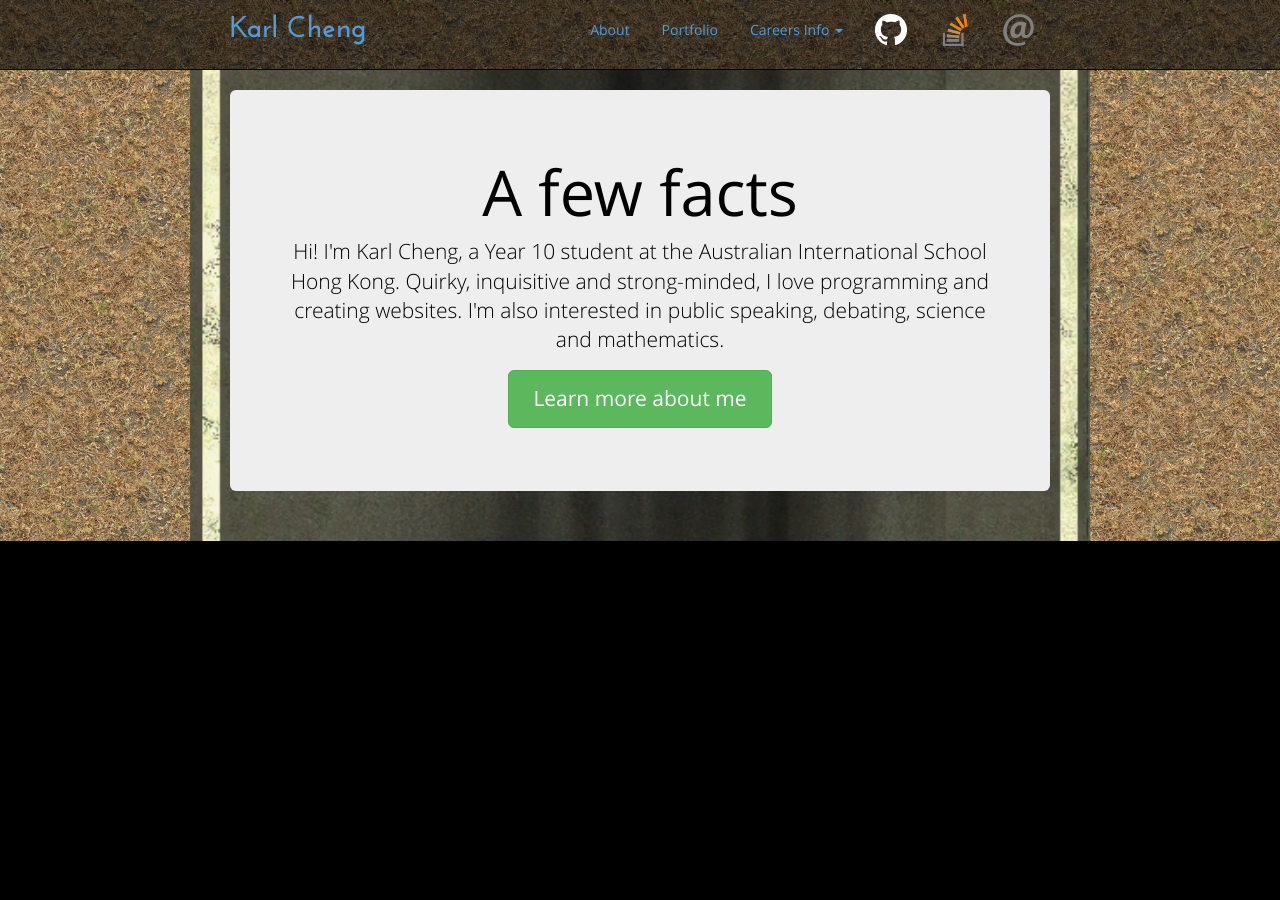
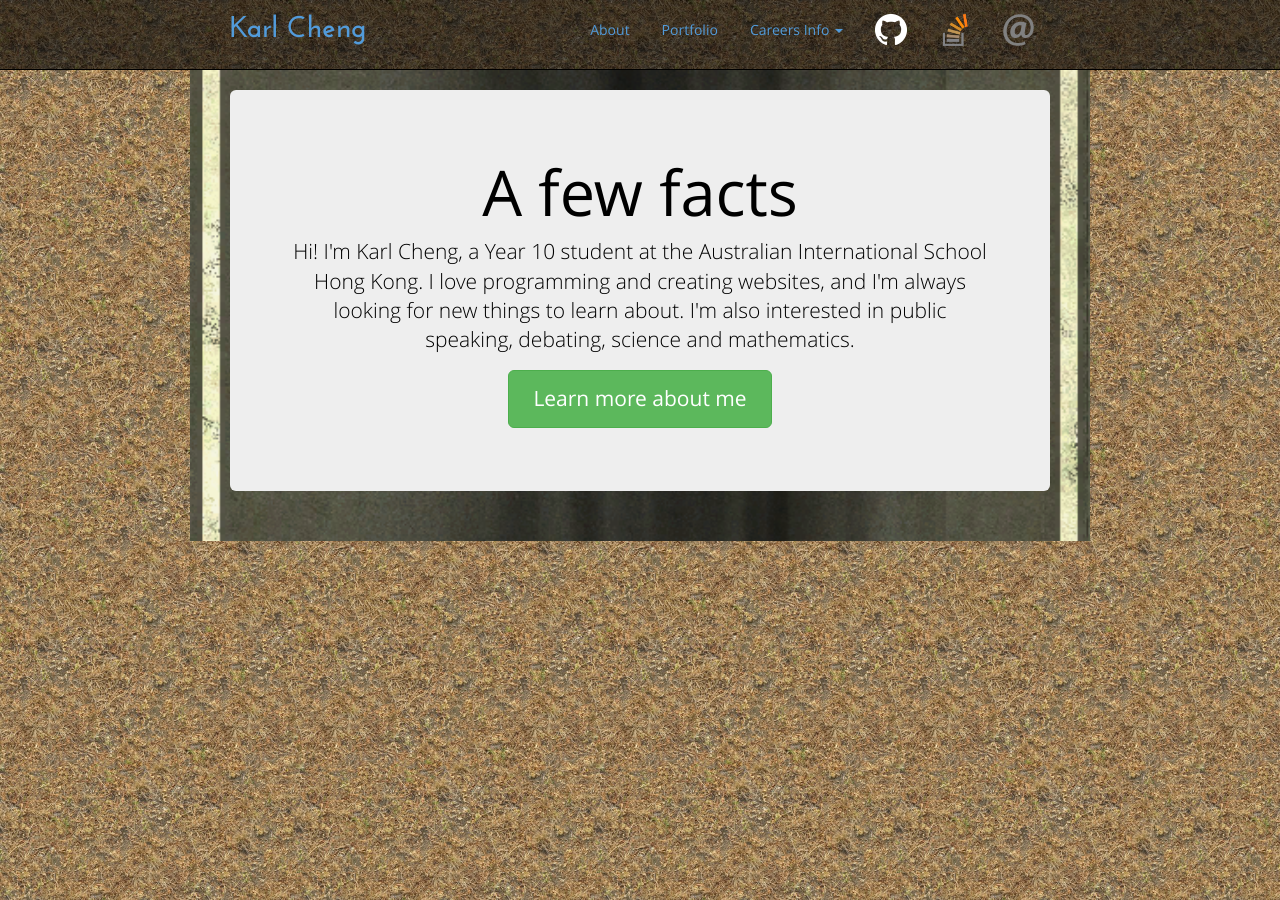
Before and after one commit to Qantas94Heavy/qantas94heavy.github.io, a Jekyll site: the page built from index.md, in a window 1280 px wide. Built offline with Jekyll 4.4.1, drawn with Linux system fonts in a browser that asks for light colours.

Commit message:
Finishing touches

```diff
--- a/css/default.css
+++ b/css/default.css
@@ -5,7 +5,6 @@
 body, html {
   padding-top: 0;
   padding-bottom: 0;
-  background-color: #000;
   font-family: 'Open Sans';
   color: #F3F3F3;
   min-height: 100%;
--- a/index.md
+++ b/index.md
@@ -1,12 +1,15 @@
 ---
 layout: default
+redirect_from: /eportfolio/index.html
+redirect_from: /eportfolio/
+redirect_from: /eportfolio
 ---
 
 <div class="jumbotron">
   <h1>A few facts</h1>
   <p class="lead">
     Hi! I'm Karl Cheng, a Year 10 student at the Australian International School Hong Kong.
-    Quirky, inquisitive and strong-minded, I love programming and creating websites.
+    I love programming and creating websites, and I'm always looking for new things to learn about.
     I'm also interested in public speaking, debating, science and mathematics.
   </p>
   <p><a class="btn btn-lg btn-success" href="{{ site.baseurl }}/about.html" role="button">Learn more about me</a></p>
--- a/test.js
+++ /dev/null
@@ -1 +0,0 @@
-alert(1);
```
Also changed, not shown: careertalks.md (+1 -1 lines).
